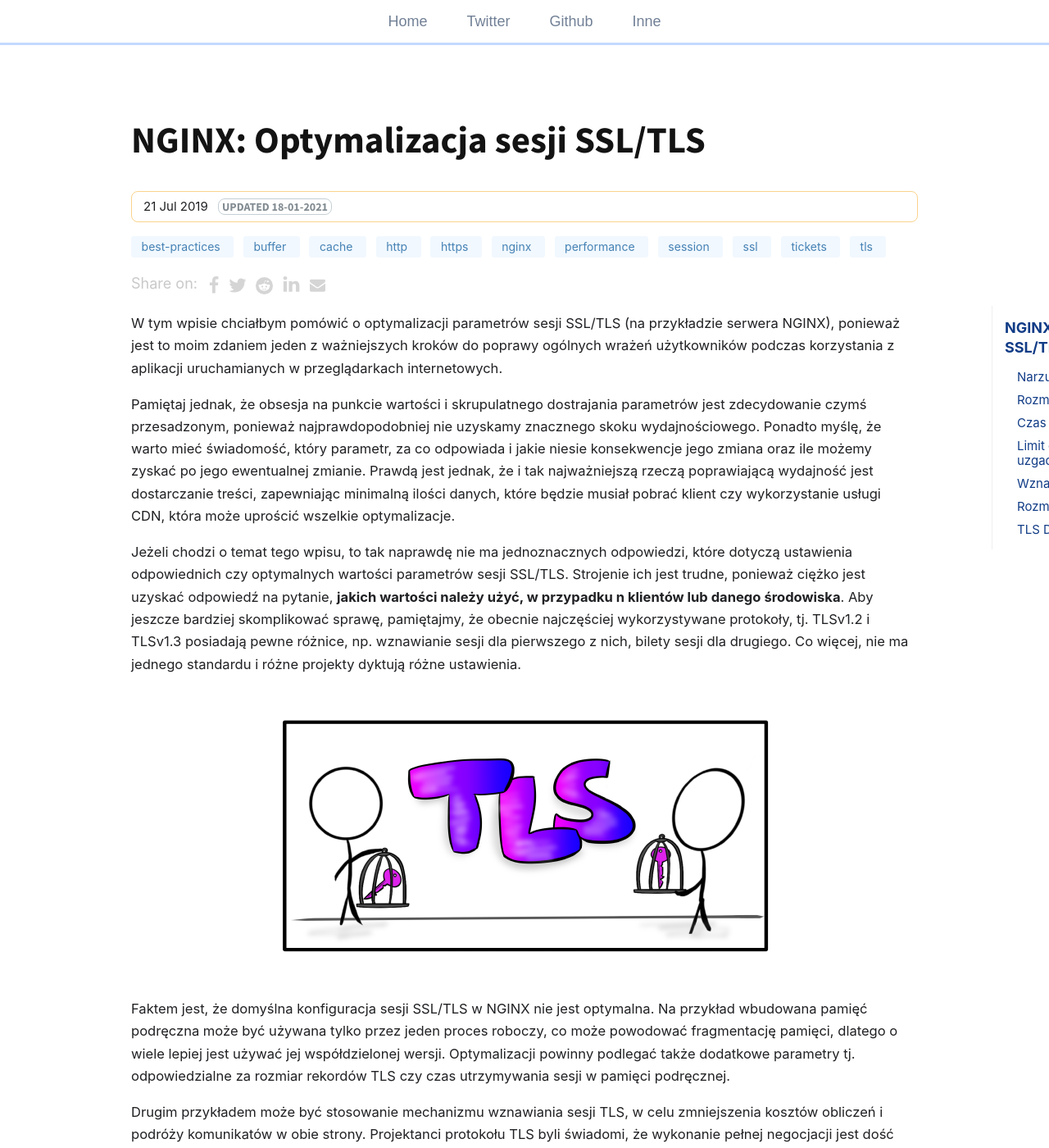
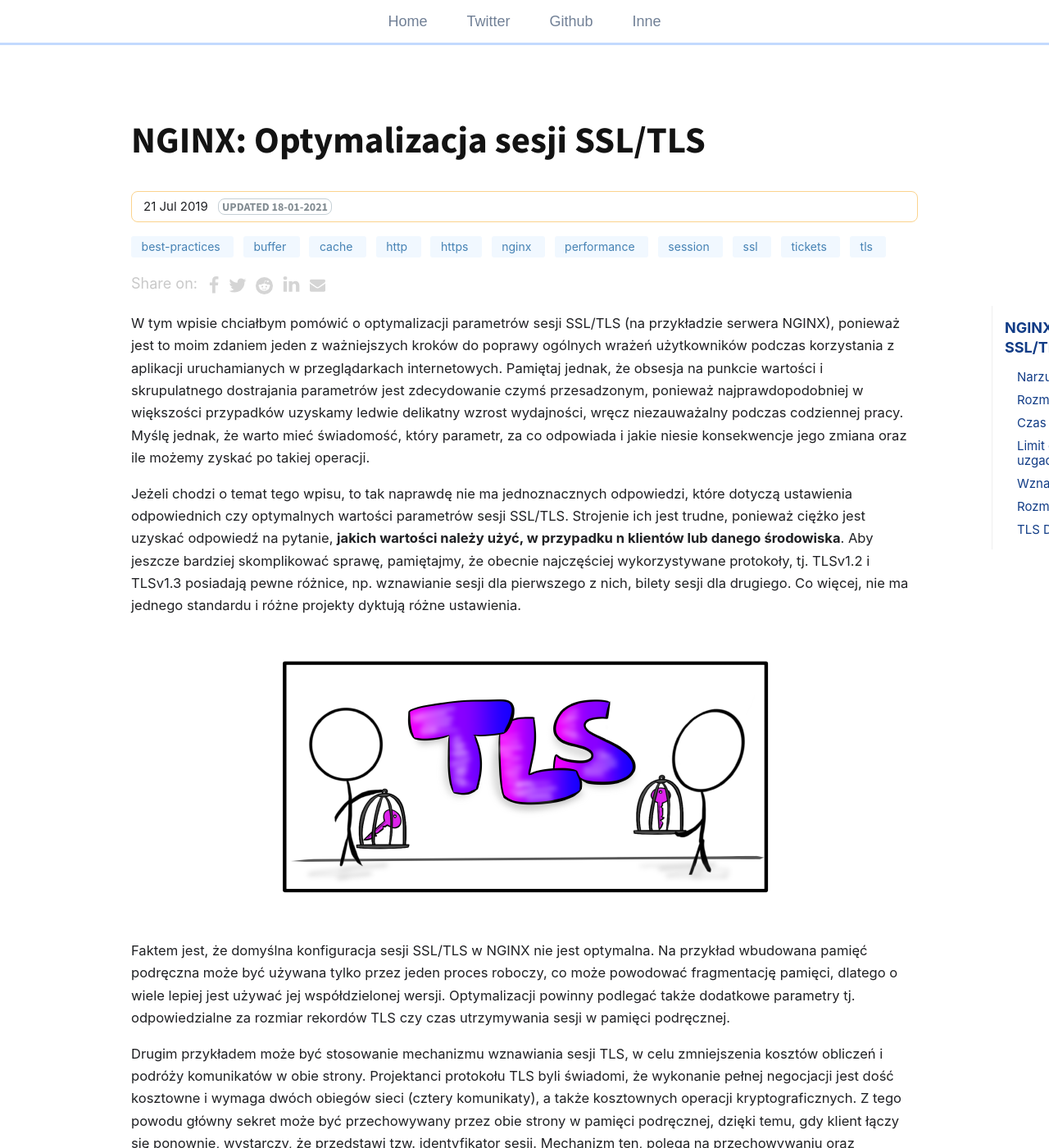
Before and after one commit to git04112019/trimstray.github.io, a Jekyll site: the page built from _posts/2019-07-21-nginx-optymalizacja_sesji_ssl-tls.md, in a window 1280 px wide and 1400 px high. Shown: the whole window at 82% size. Built offline with Jekyll 4.4.1, drawn with Linux system fonts in a browser that asks for light colours; comment, search, counter and statistics services are not loaded; some of the changed text lies outside the part shown.

Commit message:
uncommited changes - signed-off-by: trimstray <trimstray@gmail.com>

```diff
--- a/_posts/2019-07-21-nginx-optymalizacja_sesji_ssl-tls.md
+++ b/_posts/2019-07-21-nginx-optymalizacja_sesji_ssl-tls.md
@@ -11,9 +11,7 @@ toc: true
 last_modified_at: 2021-01-18 00:00:00 +0000
 ---
 
-W tym wpisie chciałbym pomówić o optymalizacji parametrów sesji SSL/TLS (na przykładzie serwera NGINX), ponieważ jest to moim zdaniem jeden z ważniejszych kroków do poprawy ogólnych wrażeń użytkowników podczas korzystania z aplikacji uruchamianych w przeglądarkach internetowych.
-
-Pamiętaj jednak, że obsesja na punkcie wartości i skrupulatnego dostrajania parametrów jest zdecydowanie czymś przesadzonym, ponieważ najprawdopodobniej nie uzyskamy znacznego skoku wydajnościowego. Ponadto myślę, że warto mieć świadomość, który parametr, za co odpowiada i jakie niesie konsekwencje jego zmiana oraz ile możemy zyskać po jego ewentualnej zmianie. Prawdą jest jednak, że i tak najważniejszą rzeczą poprawiającą wydajność jest dostarczanie treści, zapewniając minimalną ilości danych, które będzie musiał pobrać klient czy wykorzystanie usługi CDN, która może uprościć wszelkie optymalizacje.
+W tym wpisie chciałbym pomówić o optymalizacji parametrów sesji SSL/TLS (na przykładzie serwera NGINX), ponieważ jest to moim zdaniem jeden z ważniejszych kroków do poprawy ogólnych wrażeń użytkowników podczas korzystania z aplikacji uruchamianych w przeglądarkach internetowych. Pamiętaj jednak, że obsesja na punkcie wartości i skrupulatnego dostrajania parametrów jest zdecydowanie czymś przesadzonym, ponieważ najprawdopodobniej w większości przypadków uzyskamy ledwie delikatny wzrost wydajności, wręcz niezauważalny podczas codziennej pracy. Myślę jednak, że warto mieć świadomość, który parametr, za co odpowiada i jakie niesie konsekwencje jego zmiana oraz ile możemy zyskać po takiej operacji.
 
 Jeżeli chodzi o temat tego wpisu, to tak naprawdę nie ma jednoznacznych odpowiedzi, które dotyczą ustawienia odpowiednich czy optymalnych wartości parametrów sesji SSL/TLS. Strojenie ich jest trudne, ponieważ ciężko jest uzyskać odpowiedź na pytanie, **jakich wartości należy użyć, w przypadku n klientów lub danego środowiska**. Aby jeszcze bardziej skomplikować sprawę, pamiętajmy, że obecnie najczęściej wykorzystywane protokoły, tj. TLSv1.2 i TLSv1.3 posiadają pewne różnice, np. wznawianie sesji dla pierwszego z nich, bilety sesji dla drugiego. Co więcej, nie ma jednego standardu i różne projekty dyktują różne ustawienia.
 
```
Also changed, not shown: other parts of _posts/2019-07-21-nginx-optymalizacja_sesji_ssl-tls.md (+2 -2 lines).
